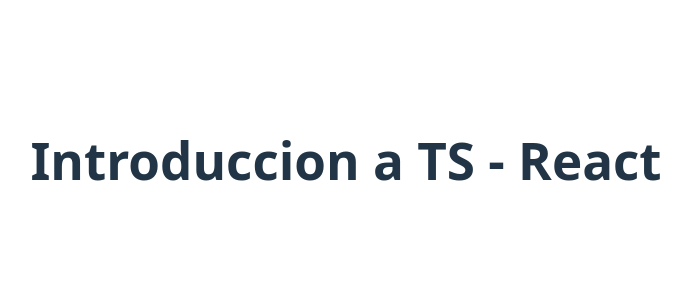
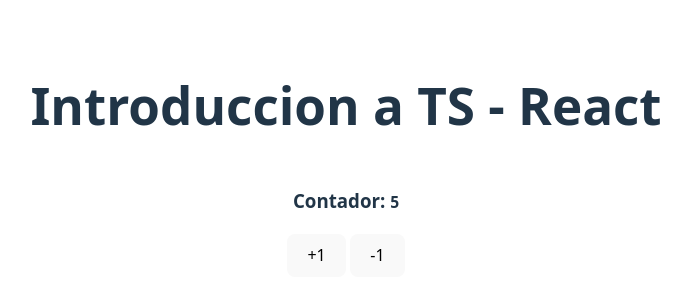
Before and after one commit to AlejandroBH/react-foundation, a React (Vite) app: page / in a window 1280 px wide. Shown: the part 240-540 px from the top of the page, without its empty margins (294-985 px from the left). Built offline with nearby package versions, Linux system fonts and the light colour scheme.

Commit message:
basic review

```diff
--- a/src/App.tsx
+++ b/src/App.tsx
@@ -1,7 +1,14 @@
+import { CounterWithHook } from "./components";
+
 function App() {
   return (
     <main>
       <h1>Introduccion a TS - React</h1>
+      {/* <BasicTypes /> */}
+      {/* <ObjectLiterals /> */}
+      {/* <BasicFunctions /> */}
+      {/* <Counter /> */}
+      <CounterWithHook />
     </main>
   );
 }
--- /dev/null
+++ b/src/components/Counter.tsx
@@ -0,0 +1,23 @@
+import { useState } from "react";
+
+export const Counter = () => {
+  const [count, setCount] = useState<number>(10);
+
+  const increaseBy = (value: number) => {
+    setCount(count + value);
+  };
+
+  return (
+    <>
+      <h3>
+        Contador: <small>{count}</small>
+      </h3>
+
+      <div>
+        <button onClick={() => increaseBy(+1)}>+1</button>
+        &nbsp;
+        <button onClick={() => increaseBy(-1)}>-1</button>
+      </div>
+    </>
+  );
+};
--- /dev/null
+++ b/src/components/CounterWithHook.tsx
@@ -0,0 +1,18 @@
+import { useCounter } from "../hooks/useCounter";
+
+export const CounterWithHook = () => {
+  const { count, increaseBy } = useCounter({ initialValue: 5 });
+  return (
+    <>
+      <h3>
+        Contador: <small>{count}</small>
+      </h3>
+
+      <div>
+        <button onClick={() => increaseBy(+1)}>+1</button>
+        &nbsp;
+        <button onClick={() => increaseBy(-1)}>-1</button>
+      </div>
+    </>
+  );
+};
--- /dev/null
+++ b/src/components/index.ts
@@ -0,0 +1,2 @@
+export * from "./Counter";
+export * from "./CounterWithHook";
--- /dev/null
+++ b/src/hooks/useCounter.tsx
@@ -0,0 +1,24 @@
+import { useState } from "react";
+
+interface Options {
+  initialValue?: number;
+}
+
+export const useCounter = ({ initialValue = 0 }: Options) => {
+  const [count, setCount] = useState<number>(initialValue);
+
+  const increaseBy = (value: number) => {
+    const newValue = count + value;
+
+    if (newValue < 0) return;
+    setCount(count + value);
+  };
+
+  return {
+    // Properties
+    count,
+
+    // Methods
+    increaseBy,
+  };
+};
--- a/src/index.css
+++ b/src/index.css
@@ -70,7 +70,7 @@
 main {
   align-items: center;
   display: flex;
-  flex-direction: flex;
+  flex-direction: column;
   justify-content: center;
   width: 100vw;
 }
--- /dev/null
+++ b/src/typescript/index.ts
@@ -0,0 +1,3 @@
+export * from "./BasicTypes";
+export * from "./ObjectLiterals";
+export * from "./BasicFunctions";
```
Also changed, not shown: src/typescript/BasicFunctions.tsx (added, +13 -0 lines), src/typescript/BasicTypes.tsx (added, +18 -0 lines), src/typescript/ObjectLiterals.tsx (added, +32 -0 lines).
